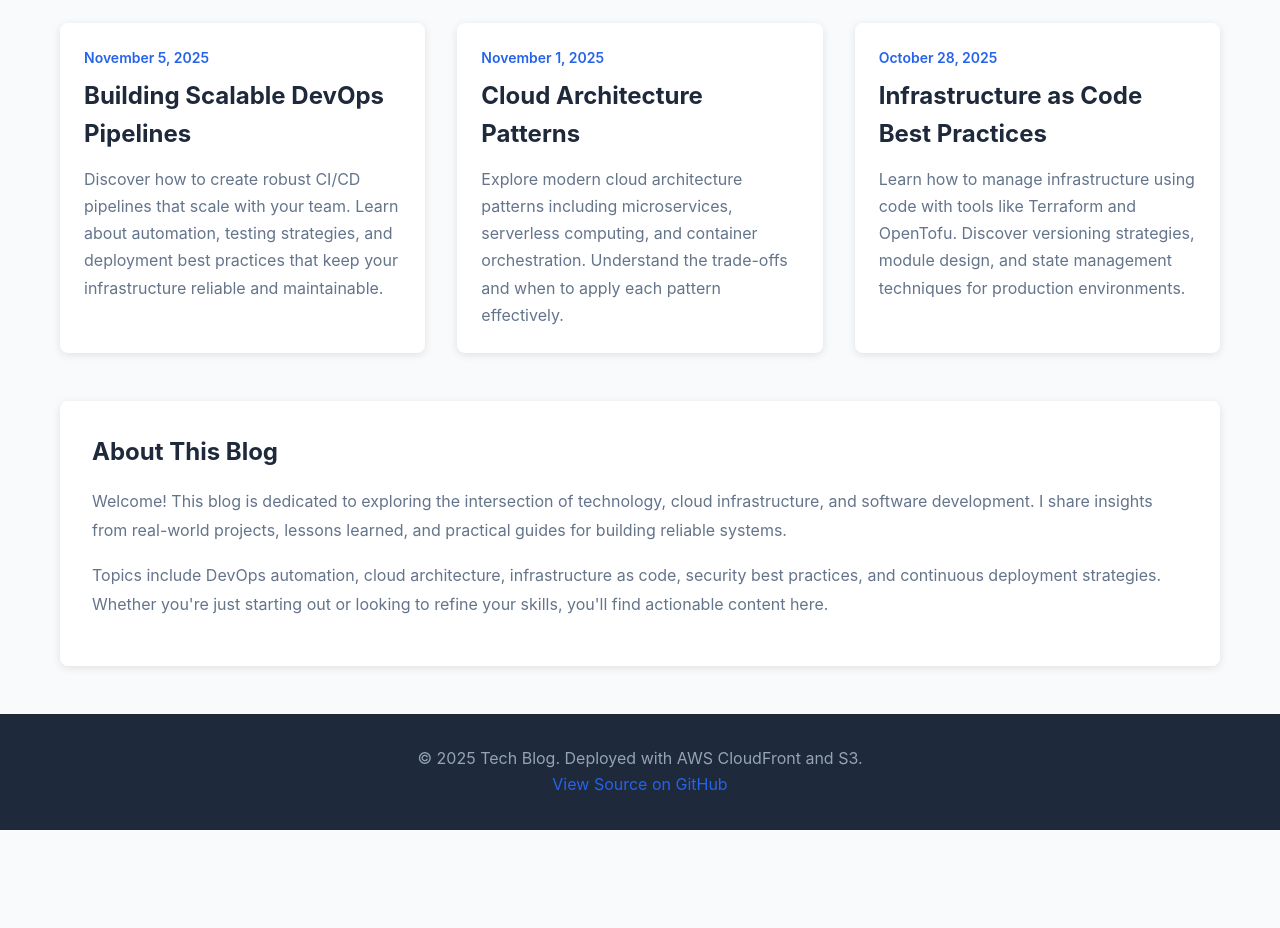
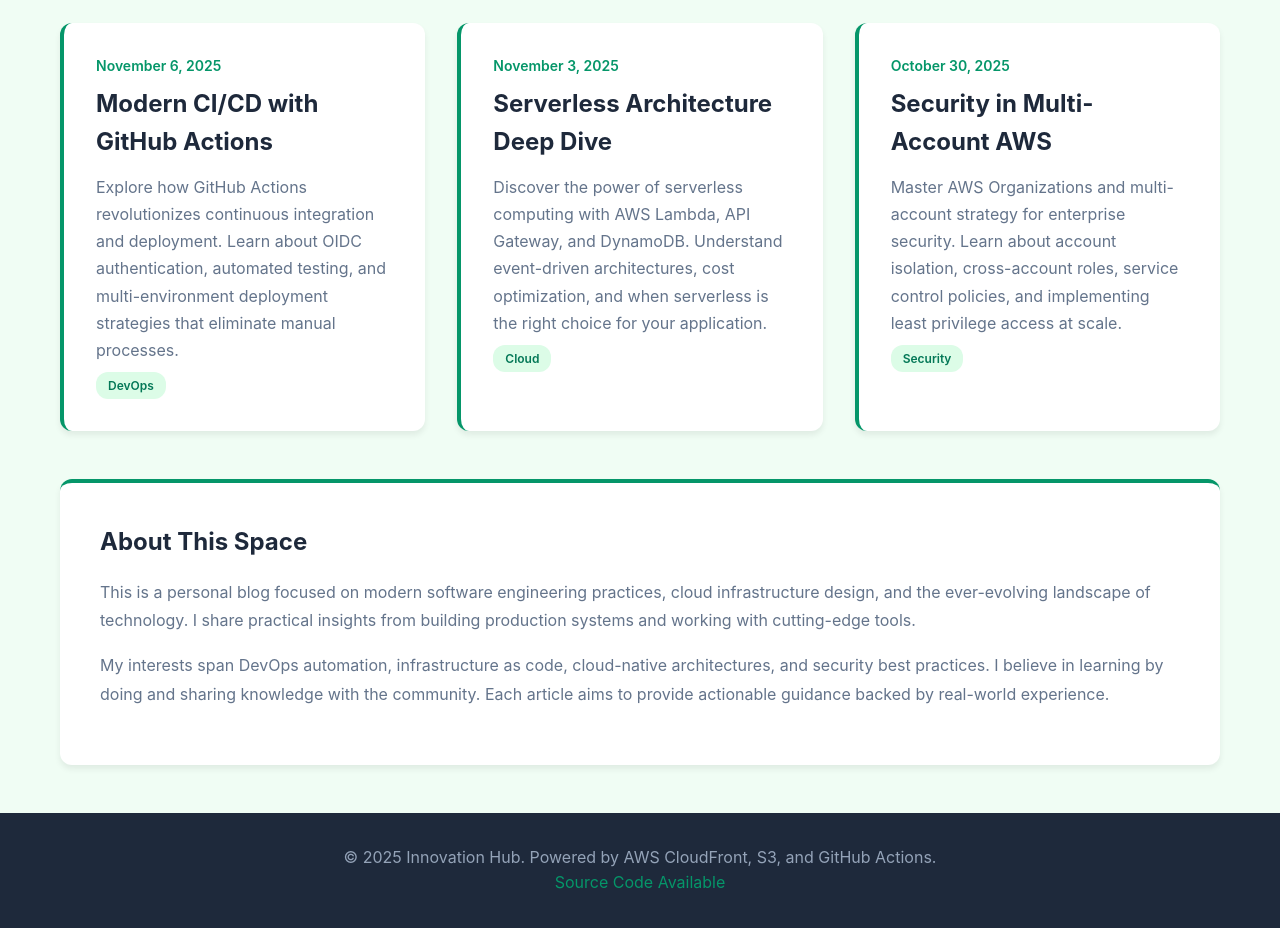
Before and after one commit to Celtikill/static-site, a plain HTML site: page src/index.html in a window 1280 px wide. Shown: the part 371-1299 px from the top of the page. Before the commit the page ends 1201 px from the top, so only its background shows below. Drawn offline with Linux system fonts and the light colour scheme.

Commit message:
fix: testing demo

```diff
--- a/src/index.html
+++ b/src/index.html
@@ -3,9 +3,9 @@
 <head>
     <meta charset="UTF-8">
     <meta name="viewport" content="width=device-width, initial-scale=1.0">
-    <meta name="description" content="Personal blog about technology, cloud infrastructure, and software development">
+    <meta name="description" content="Personal blog about technology, innovation, and digital transformation">
     <meta name="author" content="Tech Enthusiast">
-    <title>Personal Blog - Exploring Technology</title>
+    <title>Personal Blog - Tech & Innovation</title>
     <style>
         * {
             margin: 0;
@@ -17,7 +17,7 @@
             font-family: -apple-system, BlinkMacSystemFont, 'Segoe UI', Roboto, Oxygen, Ubuntu, Cantarell, sans-serif;
             line-height: 1.6;
             color: #333;
-            background-color: #f8fafc;
+            background-color: #f0fdf4;
         }
 
         .container {
@@ -44,7 +44,7 @@
         .site-title {
             font-size: 1.5rem;
             font-weight: 700;
-            color: #2563eb;
+            color: #059669;
             text-decoration: none;
         }
 
@@ -62,11 +62,11 @@
         }
 
         nav a:hover {
-            color: #2563eb;
+            color: #059669;
         }
 
         .hero {
-            background: linear-gradient(135deg, #2563eb 0%, #1d4ed8 100%);
+            background: linear-gradient(135deg, #059669 0%, #047857 100%);
             color: white;
             padding: 4rem 0;
             text-align: center;
@@ -94,26 +94,27 @@
 
         .posts-grid {
             display: grid;
-            grid-template-columns: repeat(auto-fit, minmax(300px, 1fr));
+            grid-template-columns: repeat(auto-fit, minmax(320px, 1fr));
             gap: 2rem;
             margin-bottom: 3rem;
         }
 
         .post-card {
             background: white;
-            border-radius: 8px;
-            padding: 1.5rem;
-            box-shadow: 0 2px 8px rgba(0,0,0,0.1);
+            border-radius: 12px;
+            padding: 2rem;
+            box-shadow: 0 4px 6px rgba(0,0,0,0.07);
             transition: transform 0.3s, box-shadow 0.3s;
+            border-left: 4px solid #059669;
         }
 
         .post-card:hover {
-            transform: translateY(-4px);
-            box-shadow: 0 4px 12px rgba(0,0,0,0.15);
+            transform: translateY(-6px);
+            box-shadow: 0 8px 16px rgba(0,0,0,0.12);
         }
 
         .post-date {
-            color: #2563eb;
+            color: #059669;
             font-size: 0.875rem;
             font-weight: 600;
             margin-bottom: 0.5rem;
@@ -132,10 +133,11 @@
 
         .about-section {
             background: white;
-            border-radius: 8px;
-            padding: 2rem;
-            box-shadow: 0 2px 8px rgba(0,0,0,0.1);
+            border-radius: 12px;
+            padding: 2.5rem;
+            box-shadow: 0 4px 6px rgba(0,0,0,0.07);
             margin-bottom: 3rem;
+            border-top: 4px solid #059669;
         }
 
         .about-section h2 {
@@ -157,12 +159,23 @@
         }
 
         footer a {
-            color: #2563eb;
+            color: #059669;
             text-decoration: none;
         }
 
         footer a:hover {
             text-decoration: underline;
+        }
+
+        .badge {
+            display: inline-block;
+            background: #dcfce7;
+            color: #047857;
+            padding: 0.25rem 0.75rem;
+            border-radius: 12px;
+            font-size: 0.75rem;
+            font-weight: 600;
+            margin-top: 0.5rem;
         }
 
         @media (max-width: 768px) {
@@ -183,12 +196,12 @@
 <body>
     <header>
         <div class="container">
-            <a href="/" class="site-title">Tech Blog</a>
+            <a href="/" class="site-title">Innovation Hub</a>
             <nav>
                 <ul>
-                    <li><a href="#posts">Posts</a></li>
+                    <li><a href="#posts">Articles</a></li>
                     <li><a href="#about">About</a></li>
-                    <li><a href="#contact">Contact</a></li>
+                    <li><a href="#contact">Connect</a></li>
                 </ul>
             </nav>
         </div>
@@ -196,68 +209,72 @@
 
     <section class="hero">
         <div class="container">
-            <h1>Welcome to My Blog</h1>
-            <p>Exploring technology, cloud infrastructure, and modern development practices</p>
+            <h1>Exploring Technology & Innovation</h1>
+            <p>Thoughts on software engineering, cloud platforms, and digital transformation</p>
         </div>
     </section>
 
     <main class="container">
         <section id="posts">
-            <h2 class="section-title">Recent Posts</h2>
+            <h2 class="section-title">Latest Articles</h2>
             <div class="posts-grid">
                 <article class="post-card">
-                    <div class="post-date">November 5, 2025</div>
-                    <h3>Building Scalable DevOps Pipelines</h3>
+                    <div class="post-date">November 6, 2025</div>
+                    <h3>Modern CI/CD with GitHub Actions</h3>
                     <p>
-                        Discover how to create robust CI/CD pipelines that scale with your team.
-                        Learn about automation, testing strategies, and deployment best practices
-                        that keep your infrastructure reliable and maintainable.
+                        Explore how GitHub Actions revolutionizes continuous integration and
+                        deployment. Learn about OIDC authentication, automated testing, and
+                        multi-environment deployment strategies that eliminate manual processes.
                     </p>
+                    <span class="badge">DevOps</span>
                 </article>
 
                 <article class="post-card">
-                    <div class="post-date">November 1, 2025</div>
-                    <h3>Cloud Architecture Patterns</h3>
+                    <div class="post-date">November 3, 2025</div>
+                    <h3>Serverless Architecture Deep Dive</h3>
                     <p>
-                        Explore modern cloud architecture patterns including microservices,
-                        serverless computing, and container orchestration. Understand the
-                        trade-offs and when to apply each pattern effectively.
+                        Discover the power of serverless computing with AWS Lambda, API Gateway,
+                        and DynamoDB. Understand event-driven architectures, cost optimization,
+                        and when serverless is the right choice for your application.
                     </p>
+                    <span class="badge">Cloud</span>
                 </article>
 
                 <article class="post-card">
-                    <div class="post-date">October 28, 2025</div>
-                    <h3>Infrastructure as Code Best Practices</h3>
+                    <div class="post-date">October 30, 2025</div>
+                    <h3>Security in Multi-Account AWS</h3>
                     <p>
-                        Learn how to manage infrastructure using code with tools like Terraform
-                        and OpenTofu. Discover versioning strategies, module design, and
-                        state management techniques for production environments.
+                        Master AWS Organizations and multi-account strategy for enterprise
+                        security. Learn about account isolation, cross-account roles, service
+                        control policies, and implementing least privilege access at scale.
                     </p>
+                    <span class="badge">Security</span>
                 </article>
             </div>
         </section>
 
         <section id="about" class="about-section">
-            <h2>About This Blog</h2>
+            <h2>About This Space</h2>
             <p>
-                Welcome! This blog is dedicated to exploring the intersection of technology,
-                cloud infrastructure, and software development. I share insights from real-world
-                projects, lessons learned, and practical guides for building reliable systems.
+                This is a personal blog focused on modern software engineering practices,
+                cloud infrastructure design, and the ever-evolving landscape of technology.
+                I share practical insights from building production systems and working with
+                cutting-edge tools.
             </p>
             <p>
-                Topics include DevOps automation, cloud architecture, infrastructure as code,
-                security best practices, and continuous deployment strategies. Whether you're
-                just starting out or looking to refine your skills, you'll find actionable
-                content here.
+                My interests span DevOps automation, infrastructure as code, cloud-native
+                architectures, and security best practices. I believe in learning by doing
+                and sharing knowledge with the community. Each article aims to provide
+                actionable guidance backed by real-world experience.
             </p>
         </section>
     </main>
 
     <footer>
         <div class="container">
-            <p>&copy; 2025 Tech Blog. Deployed with AWS CloudFront and S3.</p>
+            <p>&copy; 2025 Innovation Hub. Powered by AWS CloudFront, S3, and GitHub Actions.</p>
             <p>
-                <a href="https://github.com/Celtikill/static-site">View Source on GitHub</a>
+                <a href="https://github.com/Celtikill/static-site">Source Code Available</a>
             </p>
         </div>
     </footer>
```
